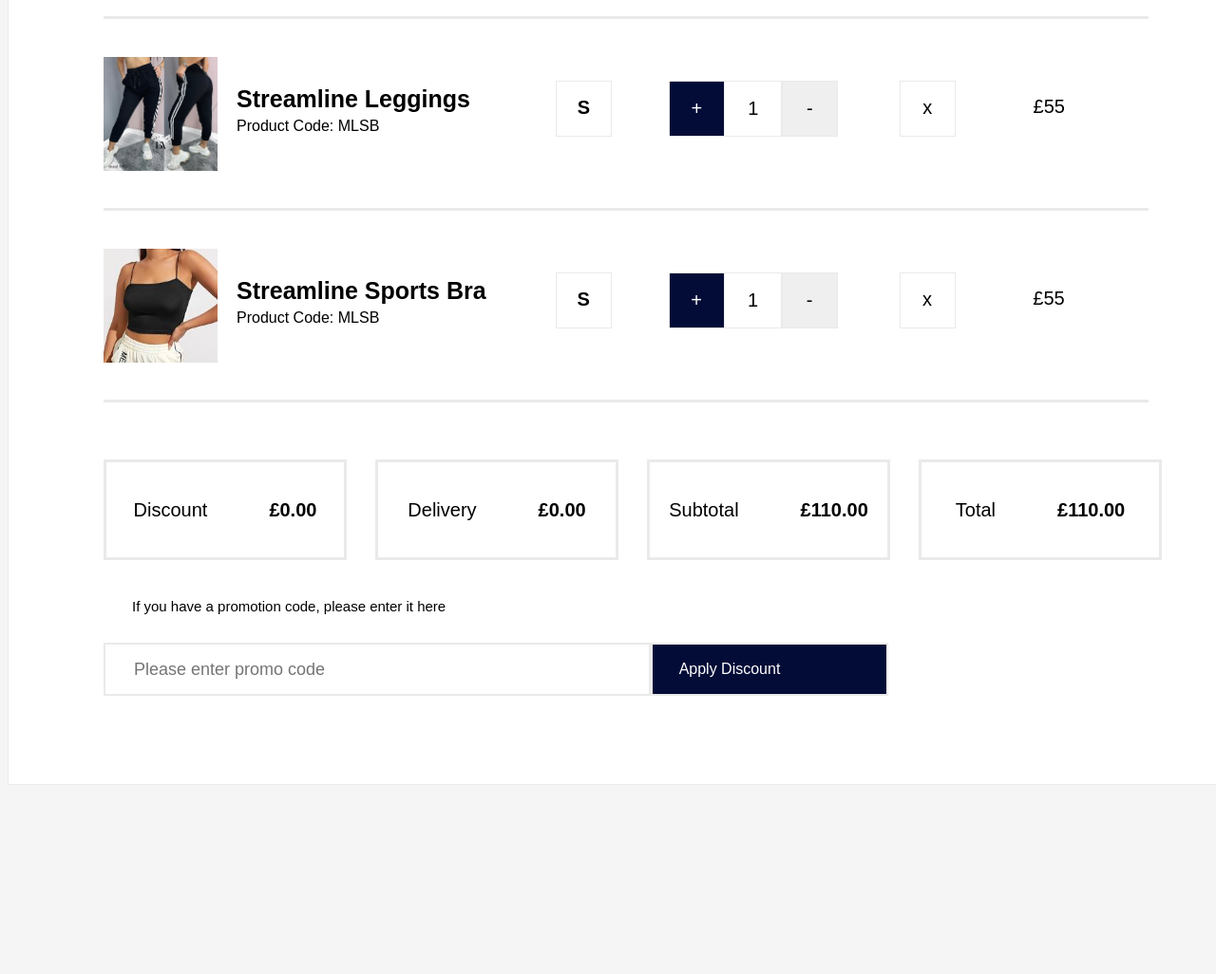
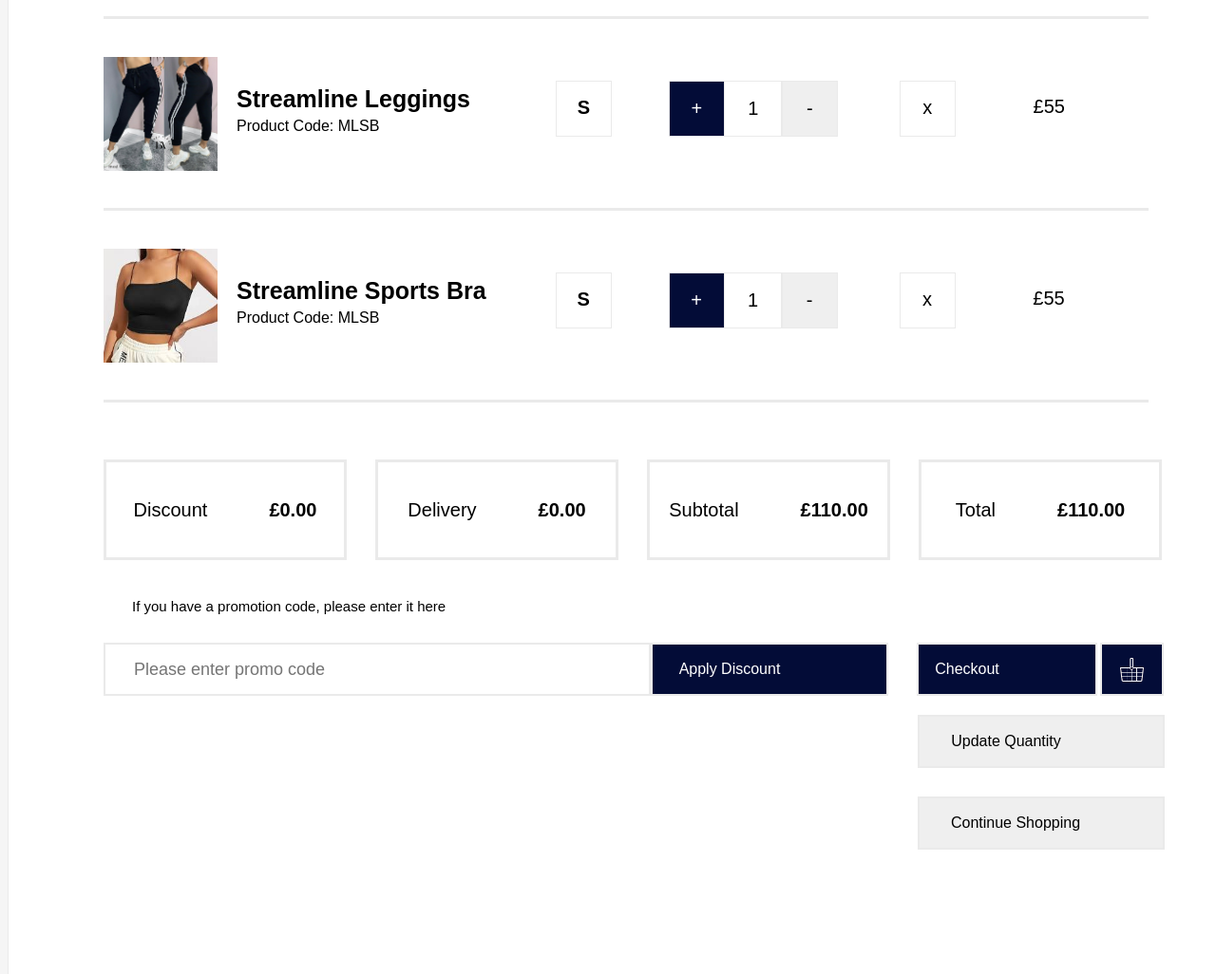
Before and after one commit to lifelsbeautiful/web-development-course1, a plain HTML site: page lw3/task1/index.html in a window 1280 px wide. Shown: the part 253-1279 px from the top of the page at 95% size. Before the commit the page ends 1140 px from the top, so only its background shows below. Drawn offline with Linux system fonts and the light colour scheme.

Commit message:
add img basket, and btns footer

```diff
--- a/lw3/task1/index.html
+++ b/lw3/task1/index.html
@@ -61,6 +61,12 @@
     <div class="btn-input">
       <input type="text" class="promocode" placeholder="Please enter promo code">
       <button class="apply-discount">Apply Discount</button>
+      <button class="checkout">Checkout</button>
+      <button class="basket"><a href="#"><img class="basket-img" src="img/basket.png" alt=""></a></button>
+    </div>
+    <div class="btn-footer">
+      <button class="update-quantity">Update Quantity</button>
+      <button class="continue-shop">Continue Shopping</button>
     </div>
   </main>
 </body>
--- a/lw3/task1/styles.css
+++ b/lw3/task1/styles.css
@@ -12,7 +12,7 @@ body {
 .content {
   background-color: white;
   border: 1px solid rgb(234, 234, 234);
-  height: 900px;
+  height: 1100px;
   width: 1300px;
   margin: 60px auto;
 }
@@ -205,7 +205,55 @@ body {
   line-height: 50px;
   background-color: rgb(3, 12, 55);
   color: white;
-  outline: none;
   font-size: 16px;
   padding-right: 90px;
 }
+.checkout {
+  border: 2px solid rgb(234, 234, 234);
+  height: 56px;
+  width: 190px;
+  margin: 30px 0 0 30px;
+  line-height: 50px;
+  background-color: rgb(3, 12, 55);
+  color: white;
+  font-size: 16px;
+  padding-right: 90px;
+}
+.basket {
+  border: 2px solid rgb(234, 234, 234);
+  height: 56px;
+  width: 67px;
+  margin: 30px 0 0 3px;
+  line-height: 50px;
+  background-color: rgb(3, 12, 55);
+  outline: none;
+}
+.basket-img {
+  height: 25px;
+  width: 25px;
+  margin-top: 13px;
+}
+.btn-footer {
+  display: flex;
+  flex-direction: column;
+  float: right;
+  margin: -10px 83px 0 0;
+}
+.update-quantity {
+  border: 2px solid rgb(234, 234, 234);
+  height: 56px;
+  width: 260px;
+  margin: 30px 0 0 3px;
+  line-height: 50px;
+  padding-right: 80px;
+  font-size: 16px;
+}
+.continue-shop {
+  border: 2px solid rgb(234, 234, 234);
+  height: 56px;
+  width: 260px;
+  margin: 30px 0 0 3px;
+  line-height: 50px;
+  padding-right: 60px;
+  font-size: 16px;
+}
```
Also changed, not shown: lw3/task1/img/Basket.png (added).
